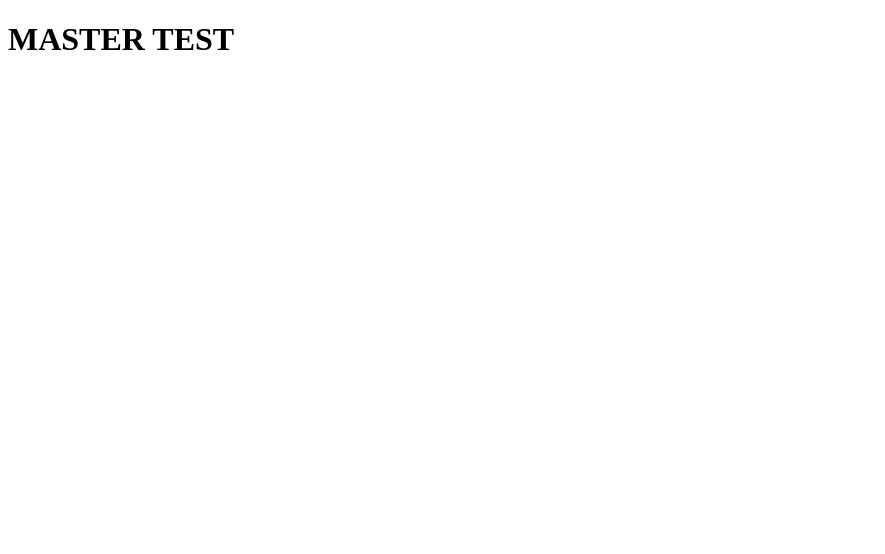
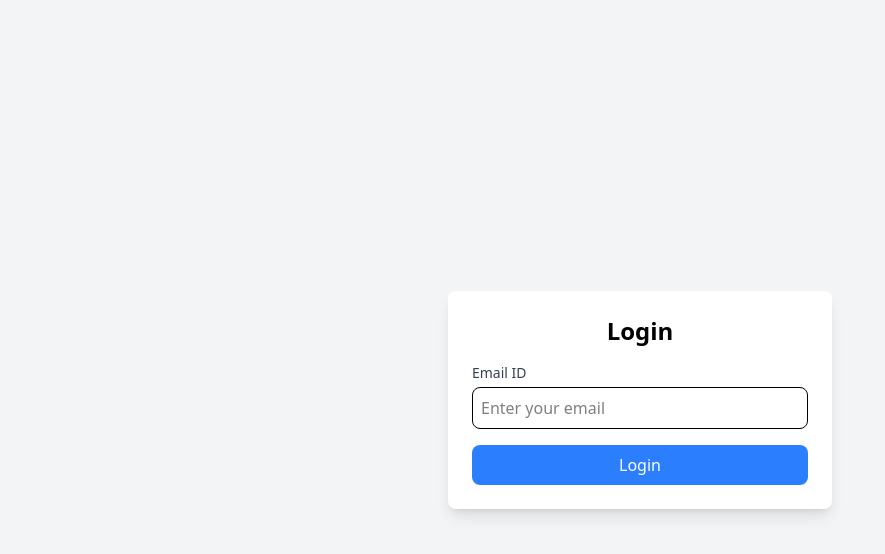
Before and after one commit to rahulgore34/ng19demo, an Angular app: page /login in a window 1280 px wide. Before the commit this address led to /. Shown: the top 554 px of the page, without its empty margins (0-885 px from the left). Built offline with nearby package versions, Linux system fonts and the light colour scheme.

Commit message:
login form

```diff
--- a/package.json
+++ b/package.json
@@ -21,8 +21,11 @@
     "@angular/platform-server": "^19.0.0",
     "@angular/router": "^19.0.0",
     "@angular/ssr": "^19.0.2",
+    "@tailwindcss/postcss": "^4.0.17",
     "express": "^4.18.2",
+    "postcss": "^8.5.3",
     "rxjs": "~7.8.0",
+    "tailwindcss": "^4.0.17",
     "tslib": "^2.3.0",
     "zone.js": "~0.15.0"
   },
--- a/src/app/app.component.html
+++ b/src/app/app.component.html
@@ -1,2 +1,4 @@
-<h1>MASTER TEST</h1>
-<router-outlet />
+
+<main class="h-screen">
+    <router-outlet></router-outlet>
+</main>
--- a/src/app/app.routes.ts
+++ b/src/app/app.routes.ts
@@ -1,3 +1,8 @@
 import { Routes } from '@angular/router';
+import { LoginComponent } from './login/login.component';
 
-export const routes: Routes = [];
+export const routes: Routes = [
+    {
+        path: 'login', component:LoginComponent
+    }
+];
--- /dev/null
+++ b/src/app/login/login.component.html
@@ -0,0 +1,15 @@
+<section class="flex items-center justify-center h-screen bg-gray-100">
+  <div class="bg-white p-6 rounded-lg shadow-lg w-96">
+      <h2 class="text-2xl font-bold text-center mb-4">Login</h2>
+      <form #loginForm="ngForm">
+          <div class="mb-4">
+              <label for="email" class="block text-sm font-medium text-gray-700">Email ID</label>
+              <input type="email" id="email" name="email" class="w-full mt-1 p-2 border rounded-lg focus:outline-none focus:ring-2 focus:ring-blue-500" placeholder="Enter your email"
+              [(ngModel)]="email" name="email" required
+              >
+          </div>
+          {{email}}
+          <button type="submit" class="w-full bg-blue-500 text-white py-2 rounded-lg hover:bg-blue-600 transition">Login</button>
+      </form>
+  </div>
+</section>
--- /dev/null
+++ b/src/app/login/login.component.ts
@@ -0,0 +1,12 @@
+import { Component } from '@angular/core';
+import {FormsModule} from '@angular/forms';
+
+@Component({
+  selector: 'app-login',
+  imports: [FormsModule],
+  templateUrl: './login.component.html',
+  styleUrl: './login.component.scss'
+})
+export class LoginComponent {
+ email = '';
+}
--- a/src/styles.scss
+++ b/src/styles.scss
@@ -1 +1,2 @@
 /* You can add global styles to this file, and also import other style files */
+@import "tailwindcss";
```
Also changed, not shown: .postcssrc.json (added), src/app/login/login.component.scss (added), 2 other files (tests, documents, lock files or other folders).
